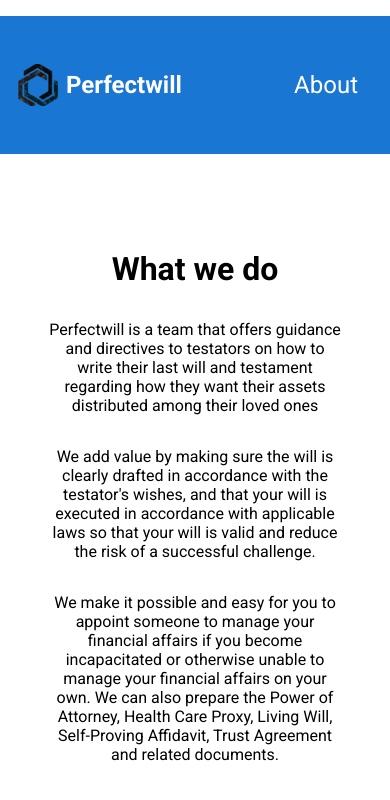
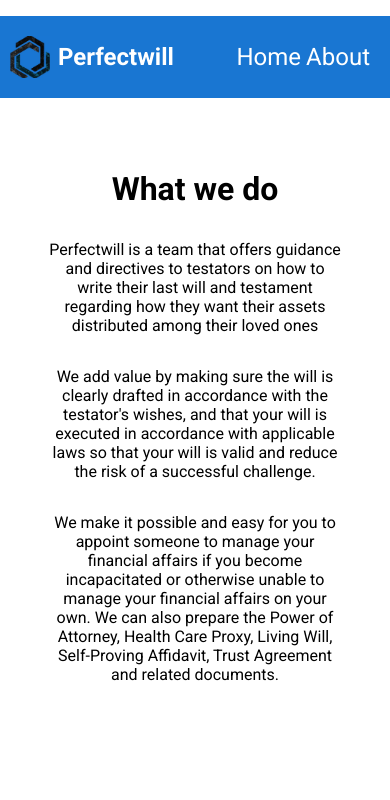
Before and after one commit to PeroHub/will, a React (Create React App) app: page /about in a window 390 px wide. Shown: the top 800 px of the page. Built offline with nearby package versions, Linux system fonts and the light colour scheme; a web font is replaced by a local one.

Commit message:
modified About.js

```diff
--- a/src/components/about/About.js
+++ b/src/components/about/About.js
@@ -7,24 +7,35 @@ const About = () => {
       <Navbar />
       <div className="ab-about-div">
         <h1 id="ab-about-title">What we do</h1>
+        {/* <div> */}
+          <div className="ab-text-wrapper">
+            <div>
               <p className="ab-text">
-          Perfectwill is a team that offers guidance and directives to testators
-          on how to write their last will and testament regarding how they want
-          their assets distributed among their loved ones
+                Perfectwill is a team that offers guidance and directives to
+                testators on how to write their last will and testament
+                regarding how they want their assets distributed among their
+                loved ones
               </p>
+            </div>
+          </div>
+          <div>
             <p className="ab-text">
-          We add value by making sure the will is clearly drafted in accordance
-          with the testator's wishes, and that your will is executed in
-          accordance with applicable laws so that your will is valid and reduce
-          the risk of a successful challenge.
+              We add value by making sure the will is clearly drafted in
+              accordance with the testator's wishes, and that your will is
+              executed in accordance with applicable laws so that your will is
+              valid and reduce the risk of a successful challenge.
             </p>
+          </div>
+          <div>
             <p className="ab-text">
-          We make it possible and easy for you to appoint someone to manage your
-          financial affairs if you become incapacitated or otherwise unable to
-          manage your financial affairs on your own. We can also prepare the
-          Power of Attorney, Health Care Proxy, Living Will, Self-Proving
-          Affidavit, Trust Agreement and related documents.
+              We make it possible and easy for you to appoint someone to manage
+              your financial affairs if you become incapacitated or otherwise
+              unable to manage your financial affairs on your own. We can also
+              prepare the Power of Attorney, Health Care Proxy, Living Will,
+              Self-Proving Affidavit, Trust Agreement and related documents.
             </p>
+          </div>
+        {/* </div> */}
       </div>
     </div>
   );
--- a/src/components/home/Navbar.js
+++ b/src/components/home/Navbar.js
@@ -4,18 +4,21 @@ import willLogo from "../../components/home/homeImages/willLogo.jpeg";
 
 const Navbar = () => {
   return (
-    <div>
+
       <nav className="hp-nav">
         <div className="hp-nav-logo">
           <img src={willLogo} className="hp-will-logo" alt="logo" />
           <h1 className="hp-logo-text">Perfectwill</h1>
         </div>
+        <Link to={"/"} id="home">
+          Home
+        </Link>
         <Link to={"/about"} id="ab-about">
           About
         </Link>
 
       </nav>
-    </div>
+
   );
 };
 
--- a/src/homePage.css
+++ b/src/homePage.css
@@ -54,7 +54,7 @@ body {
 }
 
 #hp-title {
-  font-size: 3rem;
+  font-size: 2rem;
   padding: 1.5rem 0;
 }
 
@@ -79,11 +79,16 @@ body {
   font-size: 1.2rem;
 }
 
-#ab-about {
+#ab-about, #home {
+  font-size: 18px;
   color: white;
   font-size: 1.5rem;
   text-decoration: none;
   cursor: pointer;
+}
+.hp-img-div{
+  display: flex;
+  justify-content: center;
 }
 
 #hp-img {
@@ -96,11 +101,15 @@ body {
   margin: 0 auto;
   text-align: center;
 }
+.ab-text-wrapper{
+  display: flex;
+  width: 100%;
+}
 
 .ab-about-div {
   width: 100%;
   text-align: center;
-  margin: 3rem auto;
+  margin: 1.5rem auto;
   height: 100vh;
   padding: 2rem;
 }
@@ -114,12 +123,12 @@ body {
   flex-direction: column;
 }
 
-/* #ab-about-title{
+#ab-about-title{
   width: 100%;
   font-size: 2.3rem;
   padding: 2rem;
   text-align: center;
-}*/
+}
 .ab-text {
   width: 100%;
   padding: 1rem;
@@ -133,15 +142,28 @@ body {
   }
 
   .hp-nav {
-    padding: 2rem 2rem;
+    /* padding: 2rem 2rem; */
     align-items: center;
+    padding: 20px;
+    column-gap: 5px;
+    font-size: 0.5rem;
   }
 
   .hp-nav-logo {
-    padding: 1rem;
+    /* padding: 1rem; */
+    right: 10px;
     align-items: center;
     width: 100%;
     display: column;
+    padding: 0;
+    font-size: 1.3rem;
+  }
+  #ab-about, #home {
+    font-size: 1.3rem;
+    color: white;
+    font-size: 1.5rem;
+    text-decoration: none;
+    cursor: pointer;
   }
 
   .hp-logo-text {
@@ -222,6 +244,7 @@ body {
 
   .hp-nav {
     width: 100%;
+    align-items: center;
   }
 
   .hp-main {
@@ -289,80 +312,13 @@ body {
   }
 
   #hp-img-div {
+    display: flex;
     margin: 0 auto;
     width: 80%;
+    justify-content: center;
   }
 
   #hp-img {
     width: 70%;
   }
 }
-
-/* @media (min-width: 768px) and (max-width: 1024px){
-  *{
-    padding: 0;
-    margin: 0;
-    box-sizing: border-box;
-  }
-  .will-container{
-    margin:  0 auto;
-    height: 100vh;
-    width: 100%;
-  }
-  nav{
-    padding: 1.2rem 0;
-    background-color: #1976D2;
-    display: flex;
-    justify-content: space-around;
-  }
-  .nav-logo{
-    display: flex;
-  }
-  .logo-text{
-    text-align: center;
-    margin-left: 0.5rem;
-    font-size: 1.5rem;
-  }
-
-  .main{
-    display: flex;
-    margin: 4.5rem auto;
-    width: 100%;
-    padding: 5rem 5rem;
-    justify-content: space-around;
-  }
-  .main-text{
-    width: 50%;
-    margin: 4rem 0;
-  }
-  #title{
-    font-size: 3rem;
-    padding: 1.5rem 0;
-  }
-  #will-info{
-    font-size: 2rem;
-  }
-  .will-logo{
-    width: 2.5rem;
-    background-color: white;
-  }
-
-  #form-btn{
-  padding: 0.3rem 1rem;
-  color: rgb(0, 166, 255);
-  margin: 2rem 0;
-  border: none;
-  border-radius: 0.4rem;
-  text-decoration: none;
-  font-size: 1.2rem;
-  }
-
-  #about{
-    color:black;
-    font-size: 2rem;
-    text-decoration: none;
-  }
-  #img{
-    width: 100%;
-  }
-} */
```
Lines whose indentation alone changed are shown as unchanged.
